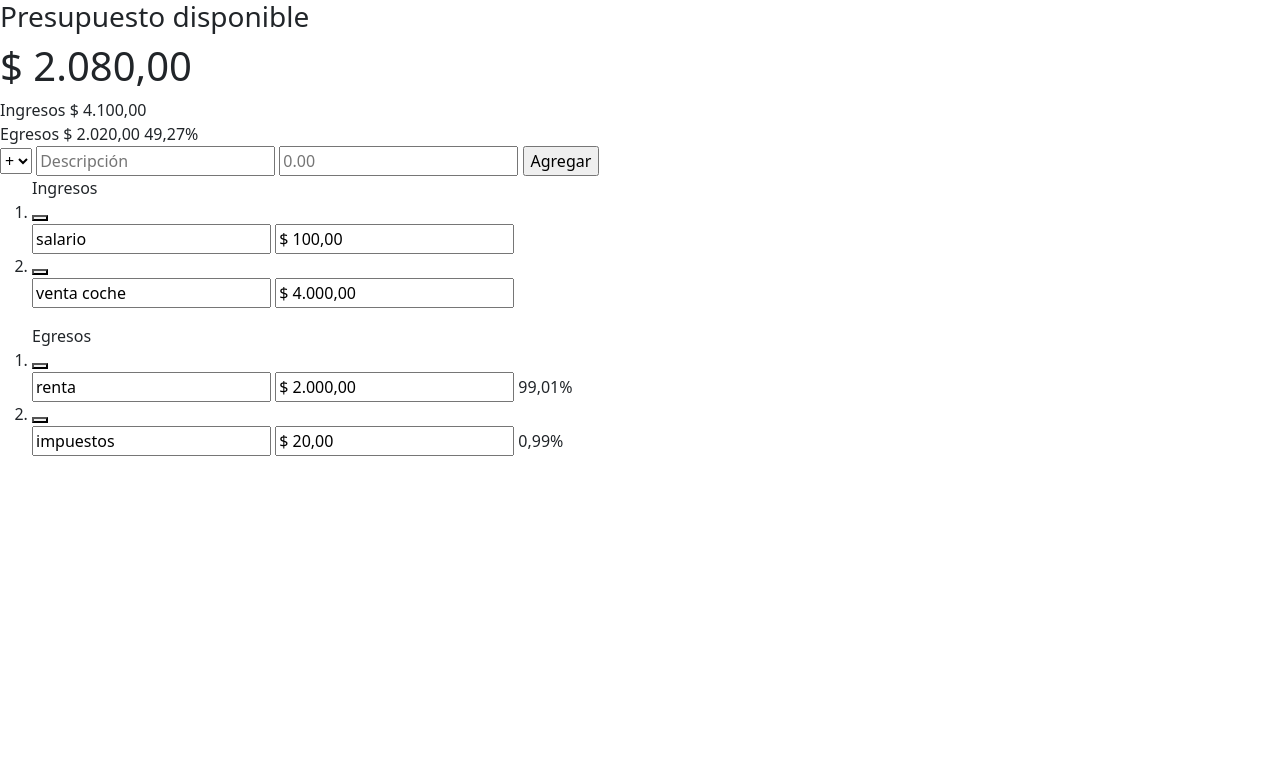
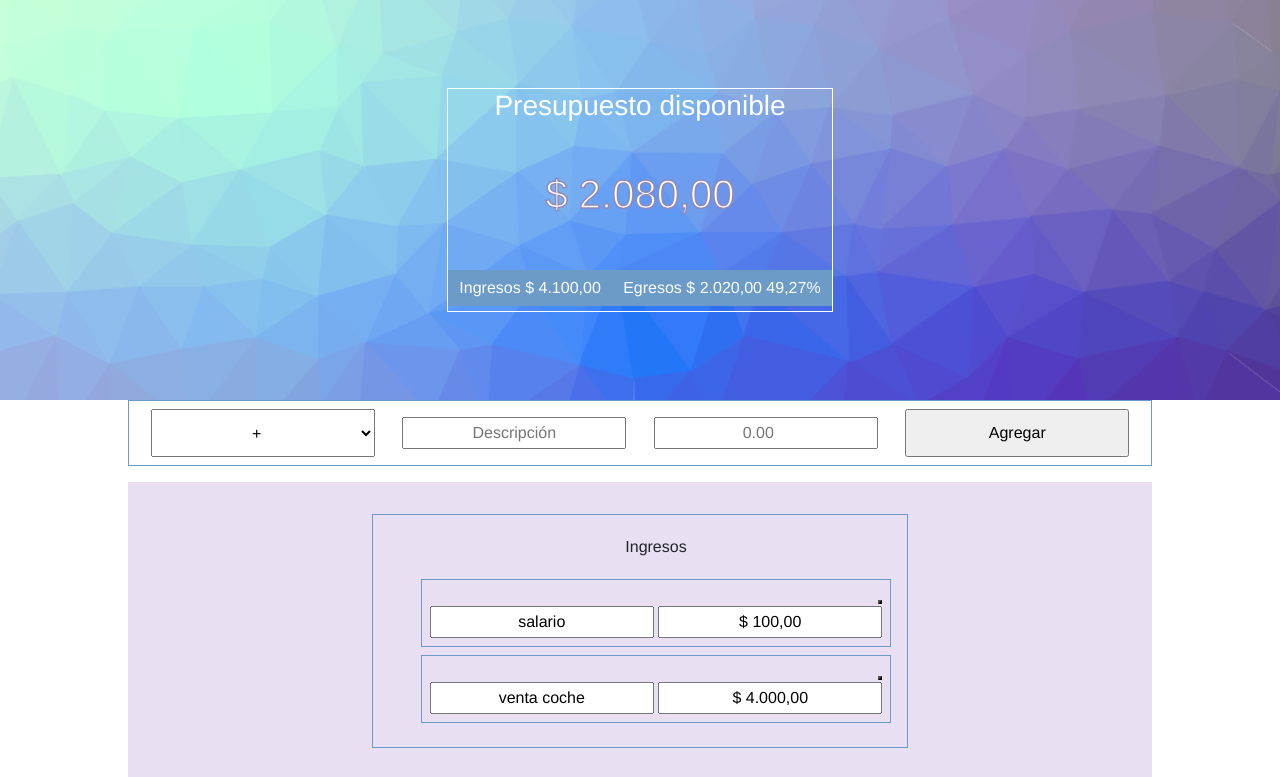
Before and after one commit to mickyrendon/presupuesto, a plain HTML site: page index.html in a window 1280 px wide. Shown: the top 777 px of the page. Drawn offline with nearby package versions, Linux system fonts and the light colour scheme; files that its build step writes are made by us from their sources.

Commit message:
cambiando la ruta css propia y agregando las de bootstrap

```diff
--- a/index.html
+++ b/index.html
@@ -5,8 +5,10 @@
     <meta http-equiv="X-UA-Compatible" content="IE=edge">
     <meta name="viewport" content="width=device-width, initial-scale=1.0">
 
-    <link rel="stylesheet" href="./css/style.css">
+    <link rel="stylesheet" href="./css/styles.css">
     <link rel="stylesheet" href="./css/variables.css">
+    <!-- bootstrap -->
+    <link rel="stylesheet" href="/bootstrap/style.css">
     <title>Presupuesto</title>
 </head>
 <body>
@@ -63,5 +65,8 @@
     <script src="./js/egresosDinamicos.js"></script>
     <script src="./js/globalFunctions.js"></script>
     <script src="./js/addData.js"></script>
+
+    <!-- bootstrap -->
+    <!-- <script src="./bootstrap/node_modules/bootstrap/dist/js/bootstrap.min.js"></script> -->
 </body>
 </html>
```
